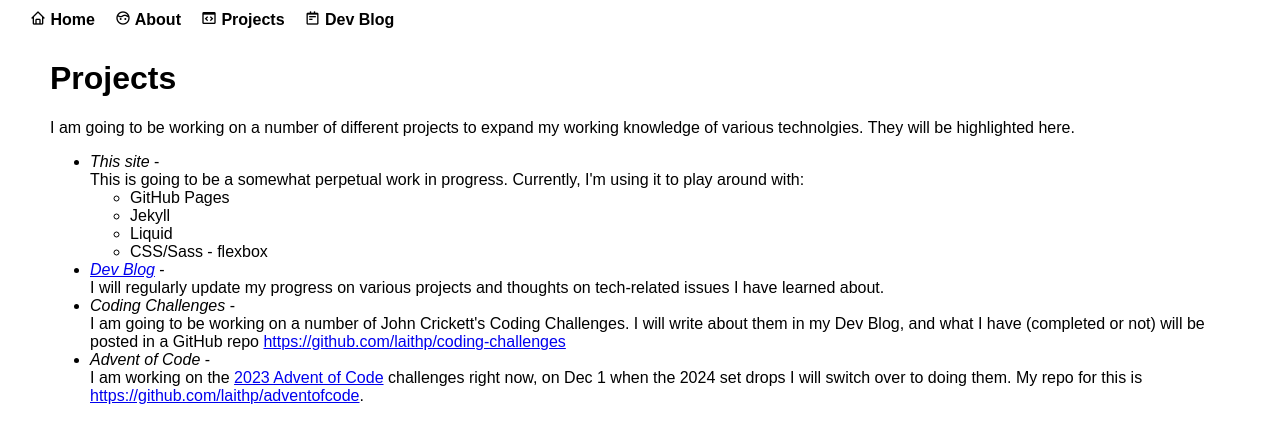
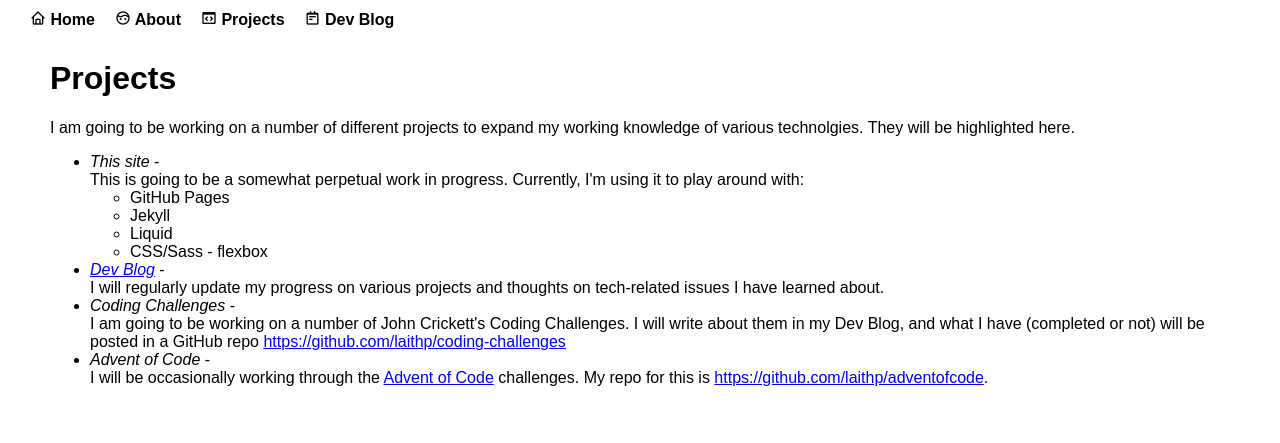
Before and after one commit to laithp/laithp.github.io, a Jekyll site: the page built from projects.md, in a window 1280 px wide. Shown: the top 443 px of the page. Built offline with Jekyll 4.4.1, drawn with Linux system fonts in a browser that asks for light colours; our own code applies the rules of GitHub Pages for plain Markdown files.

Commit message:
250330 projects page update

```diff
--- a/projects.md
+++ b/projects.md
@@ -22,6 +22,6 @@ I am going to be working on a number of different projects to expand my working
     I am going to be working on a number of John Crickett's Coding Challenges. I will write about them in my Dev Blog, and what I have (completed or not) will be posted in a GitHub repo <a href="https://github.com/laithp/coding-challenges" target="_new">https://github.com/laithp/coding-challenges</a>
     </li>
     <li><em>Advent of Code</em> - <br/>
-    I am working on the <a href="https://adventofcode.com/" target="_new">2023 Advent of Code</a> challenges right now, on Dec 1 when the 2024 set drops I will switch over to doing them. My repo for this is <a href="https://github.com/laithp/adventofcode" target="_new">https://github.com/laithp/adventofcode</a>.
+    I will be occasionally working through the <a href="https://adventofcode.com/" target="_new">Advent of Code</a> challenges. My repo for this is <a href="https://github.com/laithp/adventofcode" target="_new">https://github.com/laithp/adventofcode</a>.
     </li>
 </ul>
```
